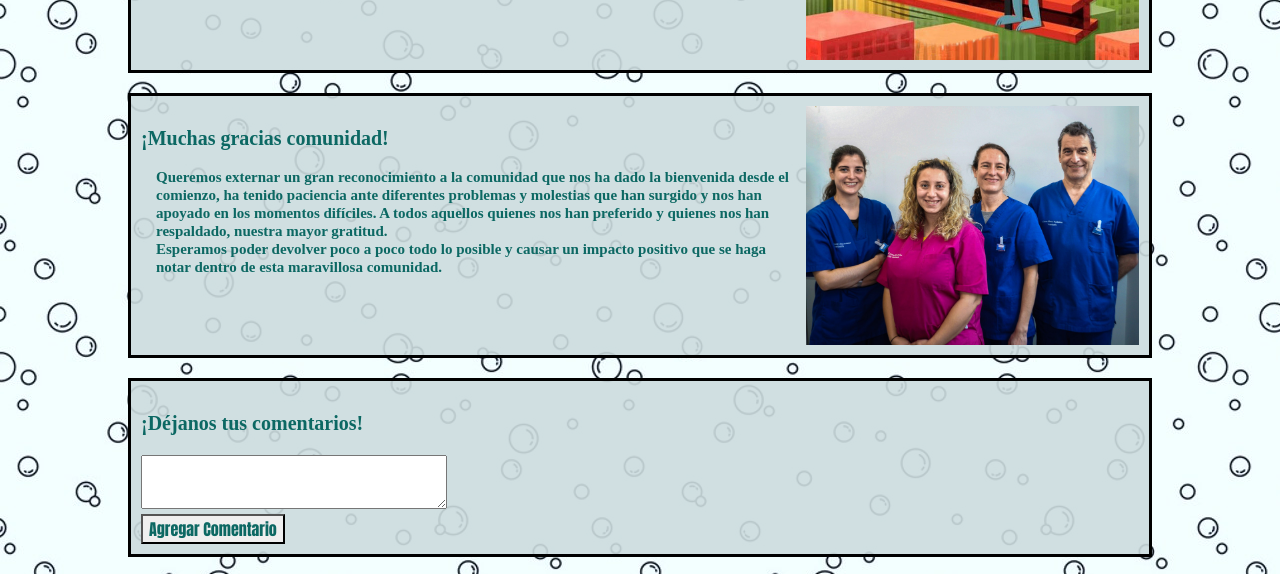
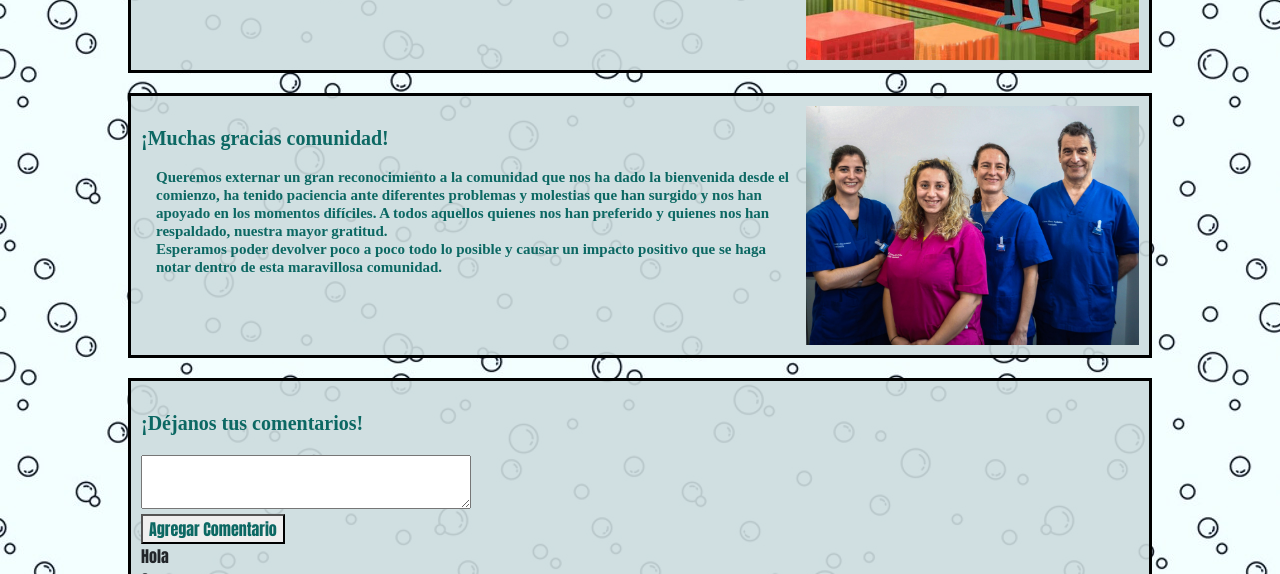
Before and after one commit to lumatamorosva/Proyecto, a plain HTML site: page index.html in a window 1280 px wide. Shown: the part 1504-2078 px from the top of the page. Drawn offline with nearby package versions, Linux system fonts and the light colour scheme.

Commit message:
Se inicia la recuperación de comentarios de un JSON

```diff
--- a/index.html
+++ b/index.html
@@ -12,7 +12,7 @@
     <link rel="stylesheet" href="index.css">
 </head>
 
-<body>
+<body onload="cargarComentarios()">
     <!-- Navbar Start -->
     <nav class="navbar navbar-expand-md sticky-top p-0">
         <a href="index.html" class="navbar-brand d-flex align-items-center px-4 px-lg-5">
--- a/index.js
+++ b/index.js
@@ -43,6 +43,18 @@ function ampliacionProducts(imgs) {
   }
 
   function cargarComentarios() {
+    //Recuperarlos
+    const listaComentarios = document.getElementById('listaComentarios');
+    const listaActual = ["Hola","2"];
+
+
+    //Mostrarlos
+    listaActual.forEach(function(item){
+      const nuevo = document.createElement('div');
+      nuevo.classList.add('Comentario');
+      nuevo.textContent = item;
+      listaComentarios.appendChild(nuevo);
+    });
 
   }
 
```
